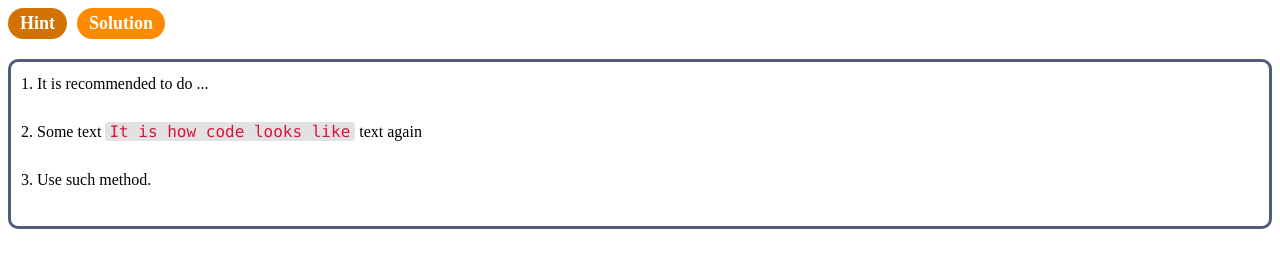
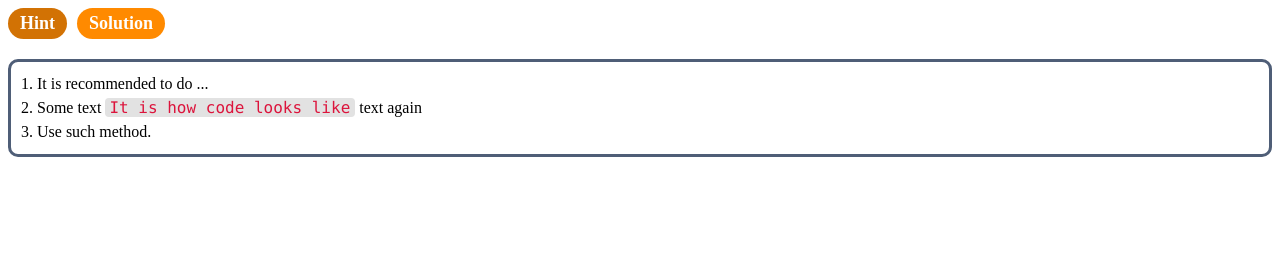
Before and after one commit to olehplay/python-hint-solution, a plain HTML site: page index.html in a window 1280 px wide. Both pictures are taken after a click on the button "Hint". Drawn offline with nearby package versions, Linux system fonts and the light colour scheme.

Commit message:
Update index.html

```diff
--- a/index.html
+++ b/index.html
@@ -81,10 +81,9 @@
     </div>
     <!--Please update the hints with your own hints. Additionally, remember that <br> serves as a line break in HTML.  -->
     <div id="hint-block" class="block">
-      1. It is recommended to do ... <br /><br />
-      2. Some text <code>It is how code looks like</code> text again
-      <br /><br />
-      3. Use such method. <br /><br />
+      1. It is recommended to do ... <br />
+      2. Some text <code>It is how code looks like</code> text again<br />
+      3. Use such method.
     </div>
     <div id="solution-block" class="block">
       <!-- Modify the code within the <code> tags, ensuring that no additional spaces are added on the left side. -->
@@ -101,13 +100,14 @@ user_data()
     <script src="https://cdnjs.cloudflare.com/ajax/libs/prism/1.24.1/prism.min.js"></script>
     <script src="https://cdnjs.cloudflare.com/ajax/libs/prism/1.24.1/components/prism-python.min.js"></script>
     <script>
-      // Buttons manipulation
+      Prism.highlightAll();
+
       const hintBtn = document.getElementById("btn-hint");
       const solutionBtn = document.getElementById("btn-solution");
-      const hintBlock = document.getElementById("hint-block");
-      const solutionBlock = document.getElementById("solution-block");
 
-      hintBtn.addEventListener("click", () => {
+      let hintClick = () => {
+        let solutionBlock = document.getElementById("solution-block");
+        let hintBlock = document.getElementById("hint-block");
         const hintBlockDisplay = getComputedStyle(hintBlock).display;
         if (hintBlockDisplay === "none") {
           hintBlock.style.display = "block";
@@ -115,9 +115,11 @@ user_data()
           hintBlock.style.display = "none";
         }
         solutionBlock.style.display = "none";
-      });
+      };
 
-      solutionBtn.addEventListener("click", () => {
+      let solutionClick = () => {
+        let solutionBlock = document.getElementById("solution-block");
+        let hintBlock = document.getElementById("hint-block");
         const solutionBlockDisplay = getComputedStyle(solutionBlock).display;
         if (solutionBlockDisplay === "none") {
           solutionBlock.style.display = "block";
@@ -125,9 +127,10 @@ user_data()
           solutionBlock.style.display = "none";
         }
         hintBlock.style.display = "none";
-      });
+      };
 
-      Prism.highlightAll();
+      hintBtn.addEventListener("click", hintClick);
+      solutionBtn.addEventListener("click", solutionClick);
     </script>
   </body>
 </html>
```
